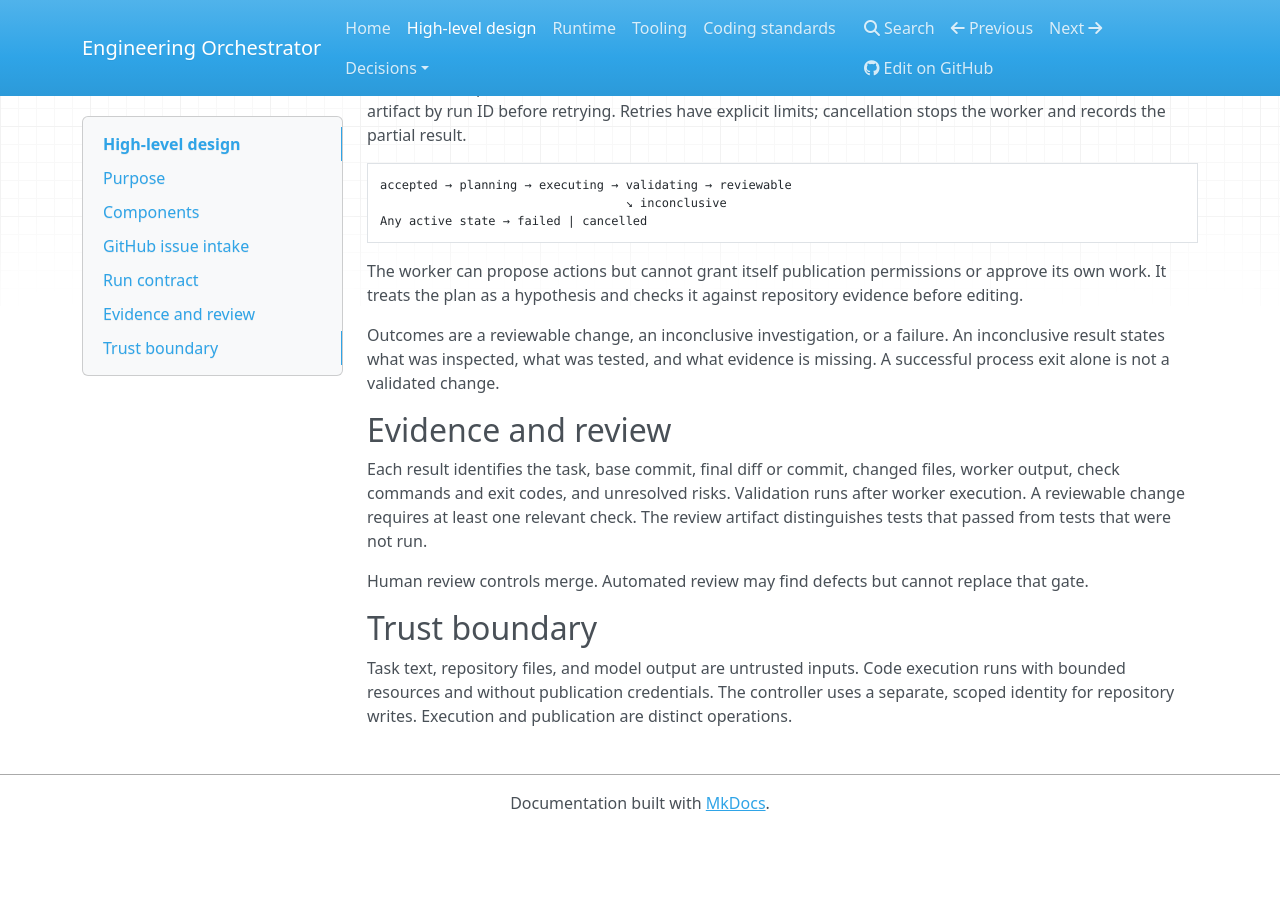
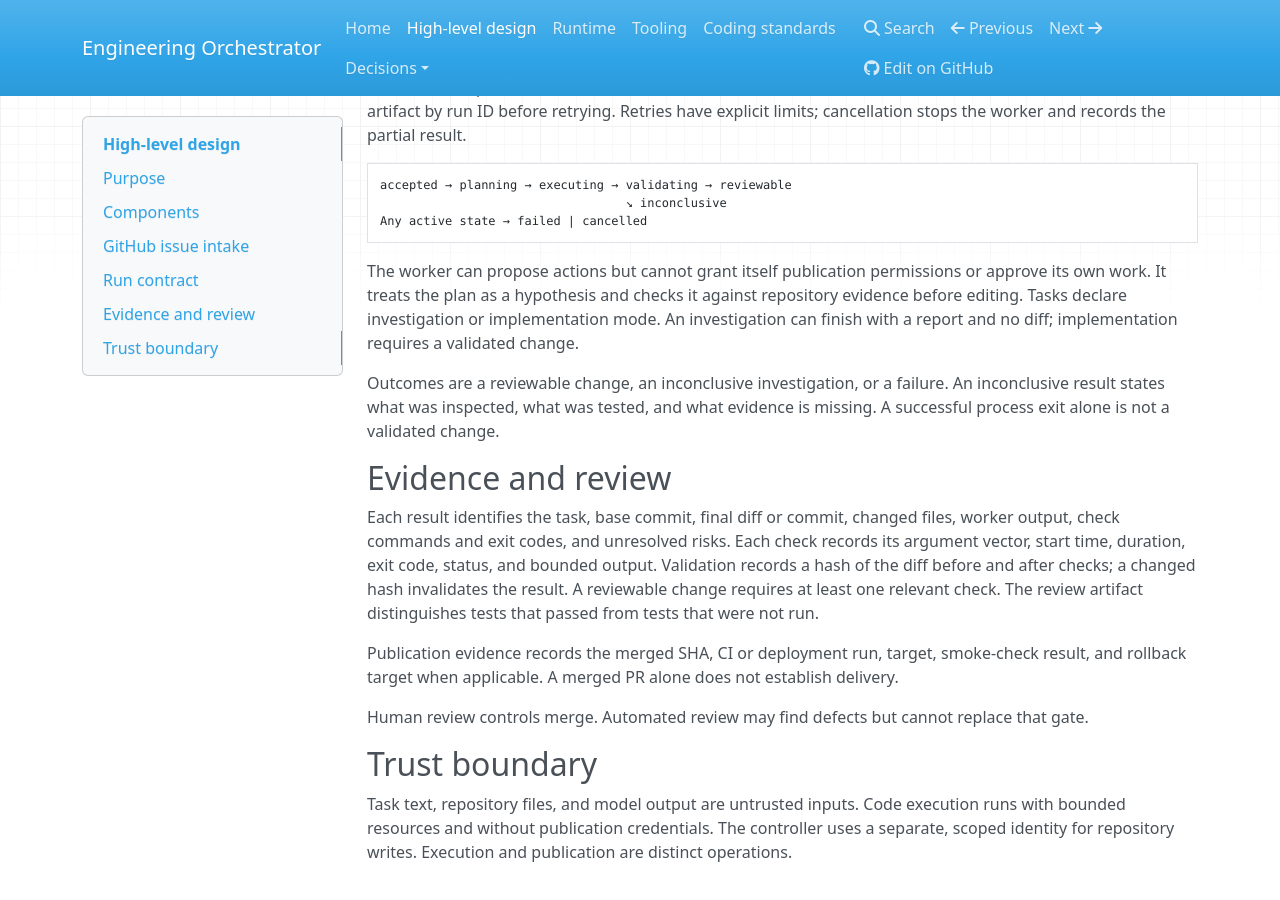
Before and after one commit to jcsduncan/engineering-orchestrator, an MkDocs documentation site: the page built from docs/HLD.md, in a window 1280 px wide and 900 px high, scrolled down 1347 px. Built offline with MkDocs 1.6.1, drawn with Linux system fonts in a browser that asks for light colours; nearby versions of some CDN libraries; before the commit the page ends 2178 px from its top, so only the background shows below that.

Commit message:
Add security scans and delivery evidence

````diff
--- a/docs/HLD.md
+++ b/docs/HLD.md
@@ -49,13 +49,15 @@ accepted → planning → executing → validating → reviewable
 Any active state → failed | cancelled
 ```
 
-The worker can propose actions but cannot grant itself publication permissions or approve its own work. It treats the plan as a hypothesis and checks it against repository evidence before editing.
+The worker can propose actions but cannot grant itself publication permissions or approve its own work. It treats the plan as a hypothesis and checks it against repository evidence before editing. Tasks declare investigation or implementation mode. An investigation can finish with a report and no diff; implementation requires a validated change.
 
 Outcomes are a reviewable change, an inconclusive investigation, or a failure. An inconclusive result states what was inspected, what was tested, and what evidence is missing. A successful process exit alone is not a validated change.
 
 ## Evidence and review
 
-Each result identifies the task, base commit, final diff or commit, changed files, worker output, check commands and exit codes, and unresolved risks. Validation runs after worker execution. A reviewable change requires at least one relevant check. The review artifact distinguishes tests that passed from tests that were not run.
+Each result identifies the task, base commit, final diff or commit, changed files, worker output, check commands and exit codes, and unresolved risks. Each check records its argument vector, start time, duration, exit code, status, and bounded output. Validation records a hash of the diff before and after checks; a changed hash invalidates the result. A reviewable change requires at least one relevant check. The review artifact distinguishes tests that passed from tests that were not run.
+
+Publication evidence records the merged SHA, CI or deployment run, target, smoke-check result, and rollback target when applicable. A merged PR alone does not establish delivery.
 
 Human review controls merge. Automated review may find defects but cannot replace that gate.
 
--- a/mkdocs.yml
+++ b/mkdocs.yml
@@ -16,3 +16,4 @@ nav:
       - Execution boundary: adr/003-execution-publication-boundary.md
       - Issue intake: adr/004-issue-intake.md
       - Automatic releases: adr/005-automatic-releases.md
+      - Delivery evidence: adr/006-delivery-evidence.md
````
Also changed, not shown: docs/adr/006-delivery-evidence.md (added, +15 -0 lines), docs/adr/README.md (+1 -0 lines), docs/tooling.md (+3 -0 lines), 4 other files.
